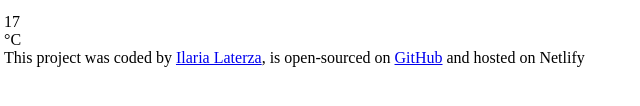
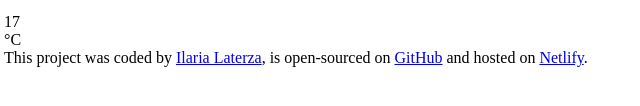
Before and after one commit to ilaria-mak/meteo-app-from-scratch, a plain HTML site: page index.html in a window 1280 px wide. Shown: the part 148-254 px from the top of the page, 4-644 px from the left. Drawn offline with Linux system fonts and the light colour scheme.

Commit message:
Added Netlify link

```diff
--- a/index.html
+++ b/index.html
@@ -49,7 +49,10 @@
       >
         GitHub</a
       >
-      and hosted on Netlify
+      and hosted on
+      <a href="https://celadon-biscotti-e80961.netlify.app/" target="_blank"
+        >Netlify</a
+      >.
     </footer>
   </body>
 </html>
```
